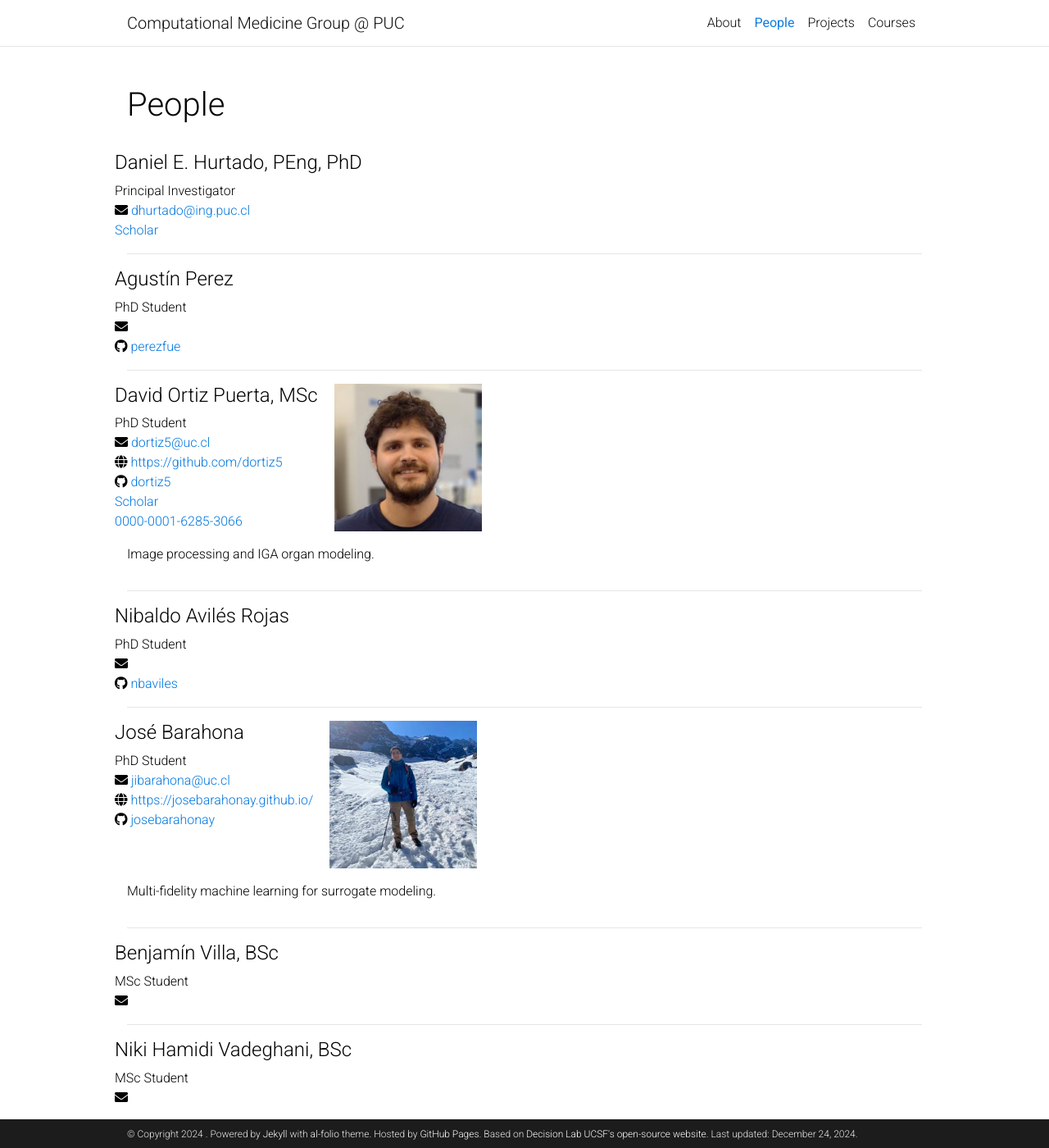
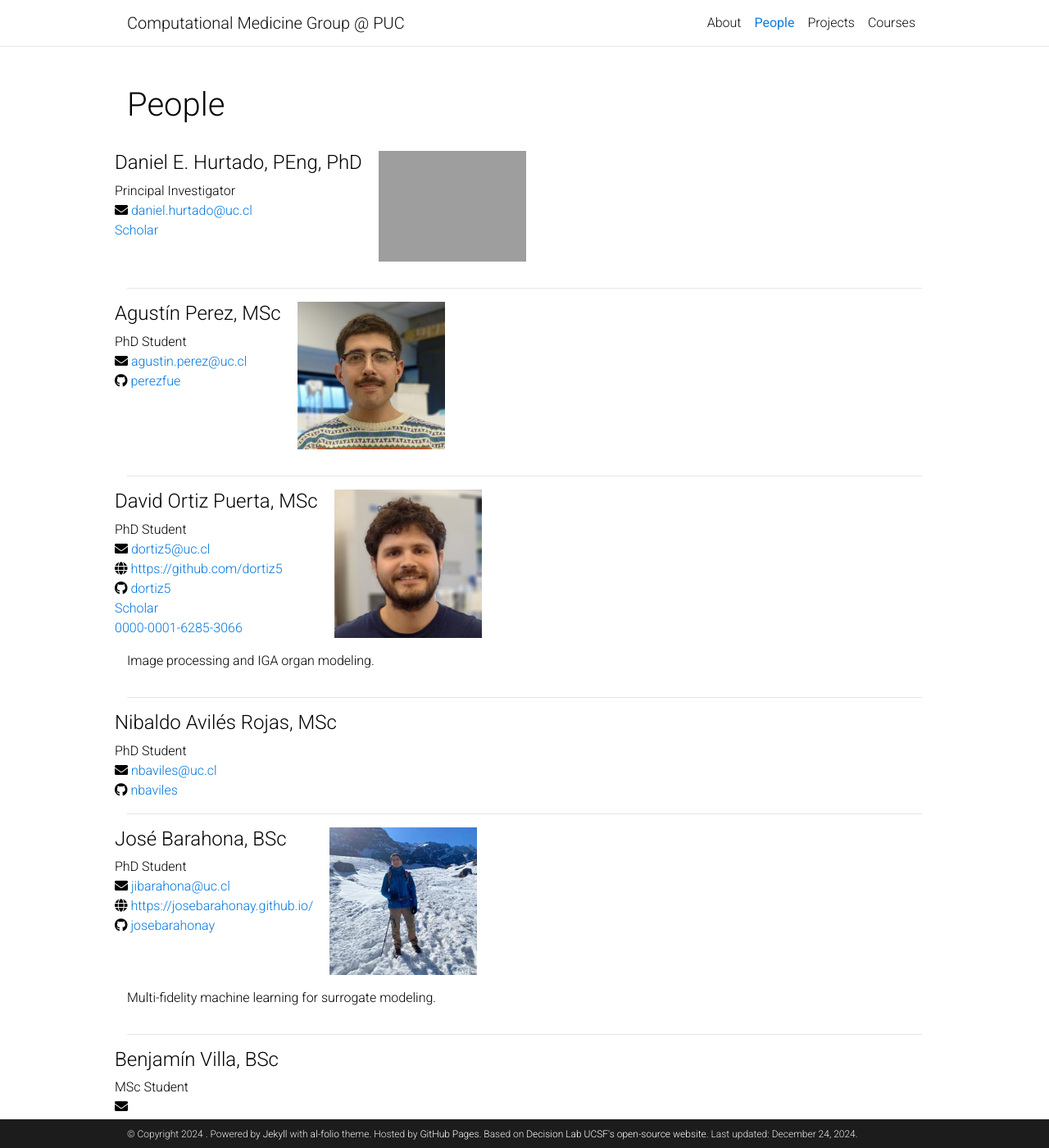
Before and after one commit to comp-medicine-uc/comp-medicine-uc.github.io, a Jekyll site: the page built from _pages/people.md, in a window 1280 px wide and 1400 px high. Shown: the whole window at 82% size. Built offline with Jekyll 4.4.1, drawn with Linux system fonts in a browser that asks for light colours; comment, search, counter and statistics services are not loaded; a style sheet for code colours, icons or effects is not loaded; some of the changed text lies outside the part shown.

Commit message:
Added files to img and modified members data

```diff
--- a/_data/members.yml
+++ b/_data/members.yml
@@ -1,8 +1,8 @@
 - name: Daniel E. Hurtado
   degrees: PEng, PhD
-  image:
+  image: daniel_hurtado_sepulveda.JPG
   position: Principal Investigator
-  email: dhurtado@ing.puc.cl
+  email: daniel.hurtado@uc.cl
   website:
   github:
   scholar: NwCxlWoAAAAJ
@@ -10,10 +10,10 @@
   description:
 
 - name: Agustín Perez
-  degrees:
-  image:
+  degrees: MSc
+  image: agustin_perez_fuentes.JPG
   position: PhD Student
-  email:
+  email: agustin.perez@uc.cl
   website:
   github: perezfue
   scholar:
@@ -32,10 +32,10 @@
   description: Image processing and IGA organ modeling.
 
 - name: Nibaldo Avilés Rojas
-  degrees:
+  degrees: MSc
   image:
   position: PhD Student
-  email:
+  email: nbaviles@uc.cl
   website:
   github: nbaviles
   scholar:
@@ -43,7 +43,7 @@
   description:
 
 - name: José Barahona
-  degrees:
+  degrees: BSc
   image: jose_barahona_yanez.JPG
   position: PhD Student
   email: jibarahona@uc.cl
@@ -108,6 +108,17 @@
   orcid:
   description:
 
+- name: César Santis
+  degrees: MD
+  image:
+  position: PhD Student
+  email:
+  website: https://www.researchgate.net/profile/Cesar-Santis-Fuentes
+  github:
+  scholar:
+  orcid:
+  description:
+
 - name: Nicolás Barnafi Wittwer
   degrees: PhD
   image:
```
Also changed, not shown: assets/img/agustin_perez_fuentes.JPG (added), assets/img/daniel_hurtado_sepulveda.png (added).
